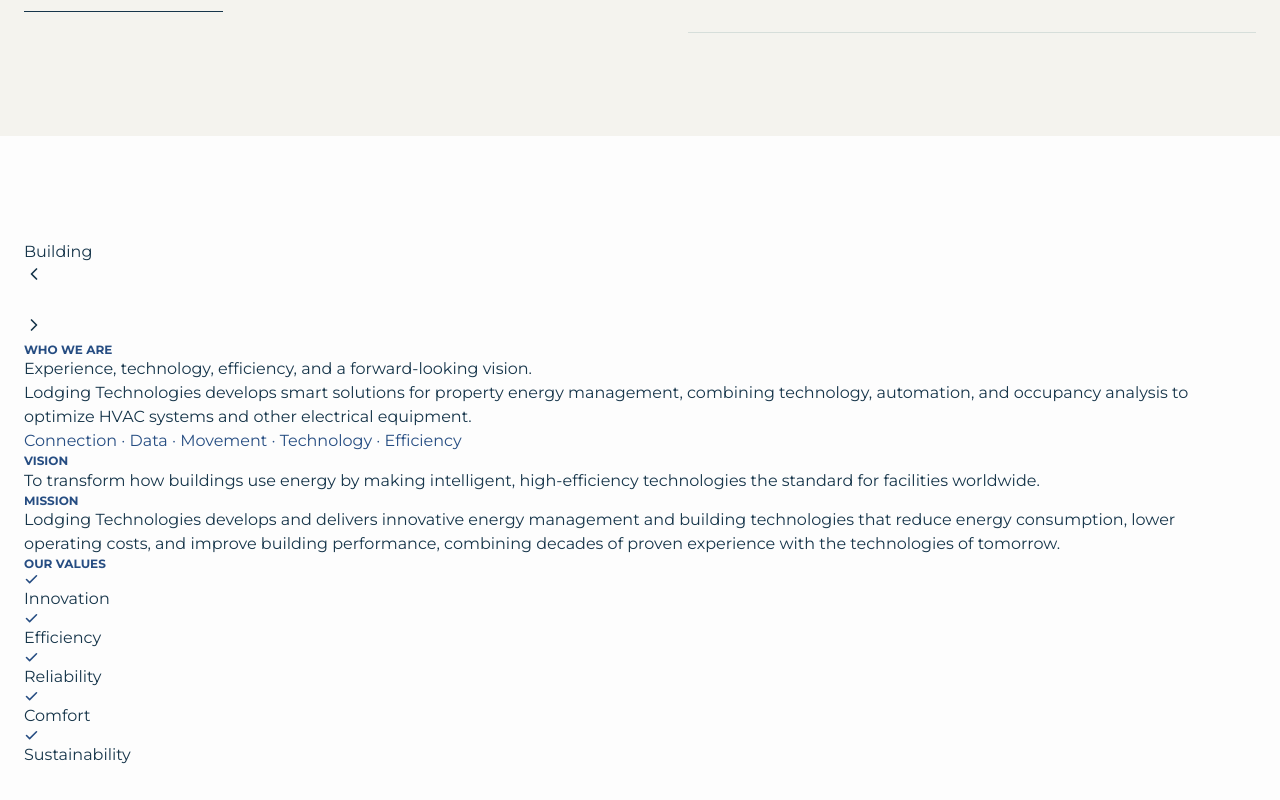
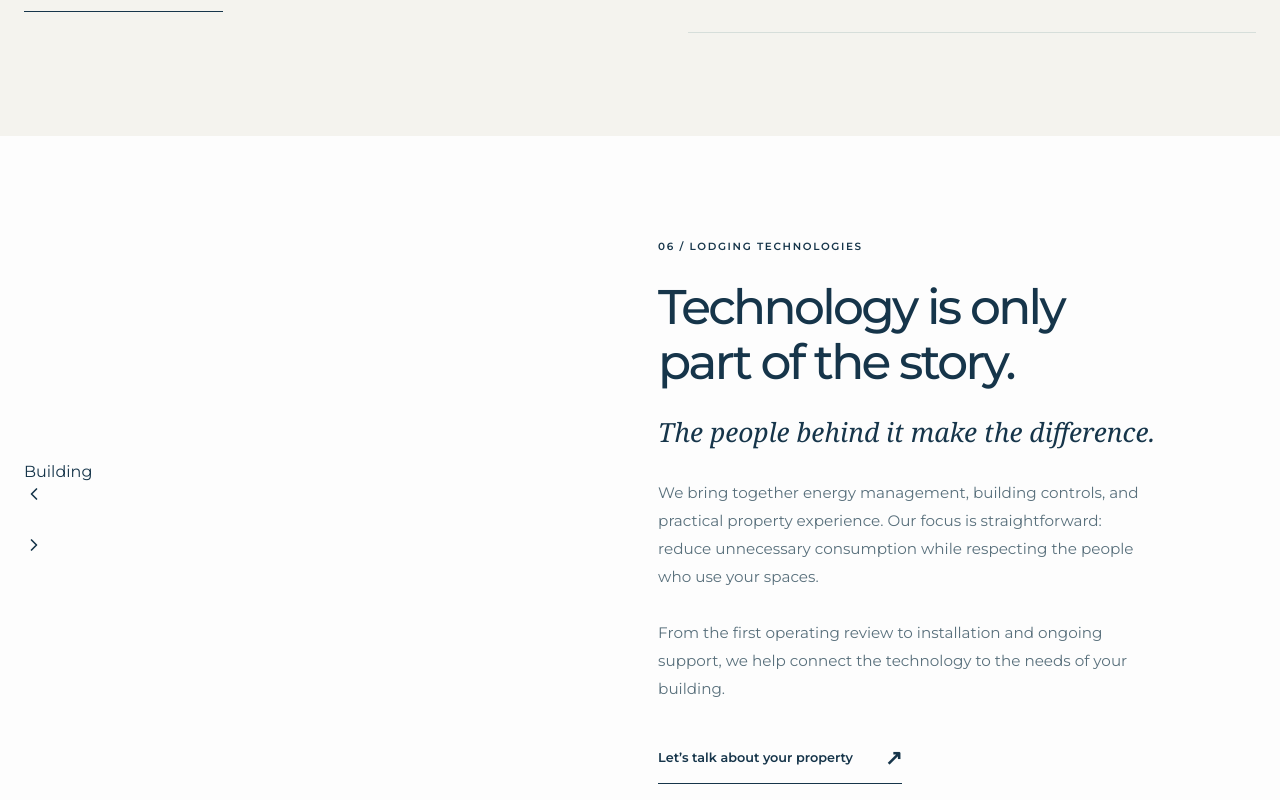
Before and after one commit to MannLester/Lodge-Tech-Website, a Next.js app in the folder apps/web/: page / in a window 1280 px wide. Shown: the part 5820-6620 px from the top of the page. Built offline with nearby package versions, Linux system fonts and the light colour scheme.

Commit message:
frontend: condense the company story around people and experience

```diff
--- a/apps/web/src/features/home/ui/company-section.tsx
+++ b/apps/web/src/features/home/ui/company-section.tsx
@@ -1,69 +1,36 @@
-import { Check } from "lucide-react";
-
-import { companyProfile } from "@/features/home/model/home-content";
 import { CompanyImageSlider } from "@/features/home/ui/company-image-slider";
 
 export function CompanySection() {
   return (
     <section
       aria-labelledby="company-heading"
-      className="section-band bg-background"
+      className="editorial-section company-section"
       id="company"
     >
-      <div className="section-shell">
-        <div className="grid items-center gap-10 lg:grid-cols-[minmax(0,0.9fr)_minmax(0,1.1fr)] lg:gap-16">
+      <div className="section-shell company-layout">
         <CompanyImageSlider />
-
         <div>
-            <p className="eyebrow">Who we are</p>
-            <h2
-              className="text-foreground mt-3 text-3xl leading-tight font-semibold sm:text-4xl"
-              id="company-heading"
-            >
-              Experience, technology, efficiency, and a forward-looking vision.
+          <p className="chapter-label">06 / Lodging Technologies</p>
+          <h2 className="display-heading" id="company-heading">
+            Technology is only <br />
+            part of the story.
           </h2>
-            <p className="text-muted mt-5 text-base leading-7">
-              {companyProfile.introduction}
+          <p className="company-lead">
+            The people behind it make the difference.
           </p>
-            <p className="text-brand-strong mt-6 text-sm font-semibold uppercase">
-              Connection · Data · Movement · Technology · Efficiency
+          <p className="editorial-copy">
+            We bring together energy management, building controls, and
+            practical property experience. Our focus is straightforward: reduce
+            unnecessary consumption while respecting the people who use your
+            spaces.
           </p>
-          </div>
-        </div>
-
-        <div className="border-border mt-14 grid border-y lg:grid-cols-2">
-          <article className="border-border py-8 lg:border-r lg:pr-10">
-            <p className="eyebrow">Vision</p>
-            <p className="text-foreground mt-3 text-lg leading-8 font-medium">
-              {companyProfile.vision}
+          <p className="editorial-copy">
+            From the first operating review to installation and ongoing support,
+            we help connect the technology to the needs of your building.
           </p>
-          </article>
-          <article className="border-border border-t py-8 lg:border-t-0 lg:pl-10">
-            <p className="eyebrow">Mission</p>
-            <p className="text-foreground mt-3 text-lg leading-8 font-medium">
-              {companyProfile.mission}
-            </p>
-          </article>
-        </div>
-
-        <div className="mt-10">
-          <p className="eyebrow text-center">Our values</p>
-          <ul
-            className="mx-auto mt-6 grid max-w-xs gap-4 sm:max-w-2xl sm:grid-cols-2 lg:max-w-none lg:grid-cols-5"
-            data-company-values
-          >
-            {companyProfile.values.map((value) => (
-              <li
-                className="text-foreground grid grid-cols-[1.75rem_minmax(0,1fr)] items-center gap-3 text-sm font-semibold lg:justify-self-center"
-                key={value}
-              >
-                <span className="bg-brand-soft text-brand-strong grid size-7 shrink-0 place-items-center rounded-full">
-                  <Check aria-hidden size={15} strokeWidth={2.5} />
-                </span>
-                {value}
-              </li>
-            ))}
-          </ul>
+          <a className="editorial-link" href="#contact">
+            Let’s talk about your property <span aria-hidden>↗</span>
+          </a>
         </div>
       </div>
     </section>
```
Also changed, not shown: 1 other file (tests, documents, lock files or other folders). Lines whose indentation alone changed are shown as unchanged.
